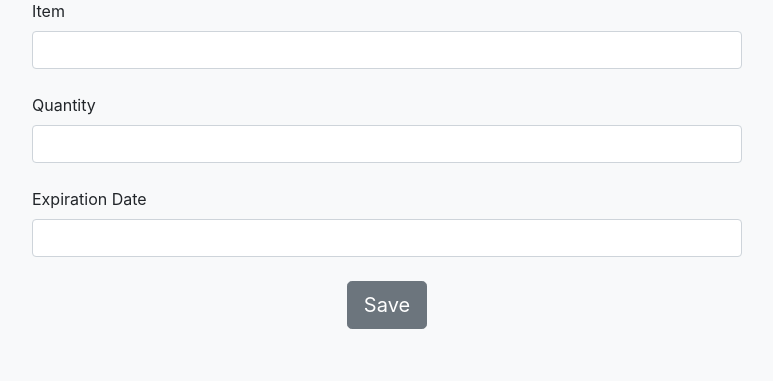
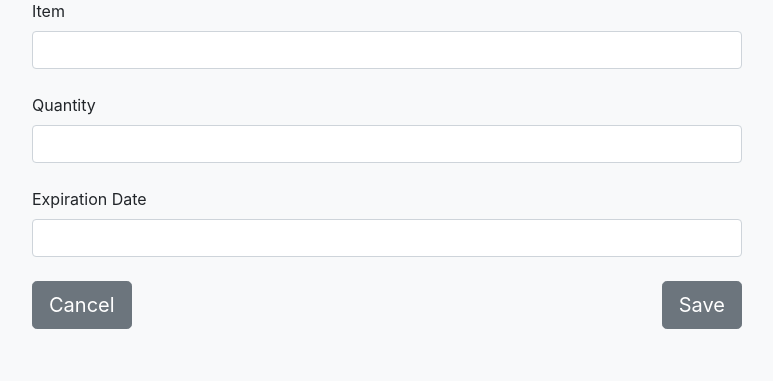
Before and after one commit to kayteecannon/hb-capstone-project, a Flask app: page /user/1/inventory/add-item in a window 1280 px wide. Shown: the part 143-524 px from the top of the page, without its empty margins (253-1026 px from the left). Run offline with Flask 2, Linux system fonts and the light colour scheme; the visitor is signed in with stand-in values (Sample User, id 1); some libraries are stand-ins or nearby versions.

Commit message:
Adds Cancel button to add-item.html

```diff
--- a/templates/add-item.html
+++ b/templates/add-item.html
@@ -21,9 +21,8 @@
           <label for="quantity">Expiration Date</label>
           <input type="text" class="form-control" id="item-expiration" name="expiration-date" required>
           <br>
-          <div class="d-flex justify-content-center">
-          <input type="submit" class="btn btn-lg btn-secondary" value="Save">
-          </div>
+            <a href="/" class="btn btn-lg btn-secondary">Cancel</a>
+          <input type="submit" class="btn btn-lg btn-secondary float-right" value="Save">
         </form>
       </div>
 
```
